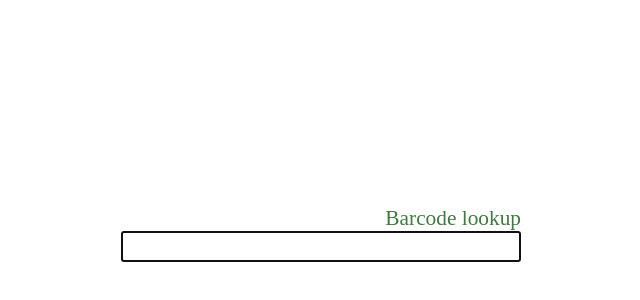
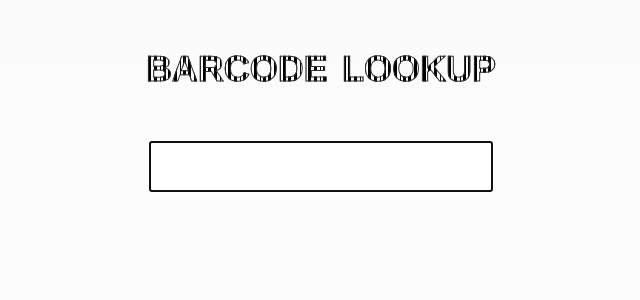
Before and after one commit to Dremora/barcode-lookup, a website: page index.html in a window 1280 px wide. Shown: the whole page, without its empty margins (319-959 px from the left). Drawn offline with nearby package versions, Linux system fonts and the light colour scheme.

Commit message:
Some work on the new page style

```diff
--- a/barcode.coffee
+++ b/barcode.coffee
@@ -186,7 +186,10 @@ barcodeUpdate = (params) ->
   barcode = new Barcode $('#barcode').val()
   if barcode.invalid?
     $('#results').hide()
-    $('#error').hide() if barcode.empty
+    if barcode.empty
+      $('#error').hide()
+    else
+      $('#error').show()
   else
     $('#error').hide()
     canvas = document.getElementById('canvas')
--- a/barcode.css
+++ b/barcode.css
@@ -1,14 +1,58 @@
+body, html {
+	padding: 0;
+	margin: 0;
+}
+
+body {
+	background: linear-gradient(#fbfbfb, #fdfdfd) 100%;
+	background-repeat: no-repeat;
+	height: 100%;
+	background-attachment: fixed;
+}
+
 #main
 {
-	width: 400px;
+	width: 500px;
 	font-size: 16pt;
 	color: #444;
-	height: 430px;
-	position: absolute;
-	top: 50%;
-	left: 50%;
-	margin-top: -215px;
-	margin-left: -200px;
+	/*height: 430px;*/
+	/*position: absolute;*/
+	/*top: 50%;*/
+	/*left: 50%;*/
+	/*margin-top: -215px;*/
+	margin: 0 auto;
+}
+
+h1 {
+	font-size: 3.2rem;
+	text-align: center;
+	/*text-shadow: 2px 2px rgba(0, 0, 0, 0.2);*/
+	font-family: Helvetica Neue;
+	color: rgba(0, 0, 0, 0);
+	text-transform: lowercase;
+	font-variant: small-caps;
+	background: -webkit-repeating-linear-gradient(
+		180deg,
+		black 0,
+		black 3px,
+		rgba(0, 0, 0, 0) 3px,
+		rgba(0, 0, 0, 0) 5px,
+		black 5px,
+		black 8px,
+		rgba(0, 0, 0, 0) 8px,
+		rgba(0, 0, 0, 0) 10px,
+		black 10px,
+		black 11px,
+		rgba(0, 0, 0, 0) 11px,
+		rgba(0, 0, 0, 0) 14px,
+		black 14px,
+		black 17px,
+		rgba(0, 0, 0, 0) 17px,
+		rgba(0, 0, 0, 0) 20px
+	);
+	background-repeat: repeat;
+	-webkit-text-stroke: 1px #333;
+	-webkit-background-clip: text;
 }
 
 p.inputbox
@@ -16,16 +60,15 @@ p.inputbox
 	text-align: right;
 }
 
-label
-{
-	color: #474;
-}
-
 #barcode
 {
-	font-size: 16pt;
+	font-size: 2rem;
 	display: block;
 	width: 100%;
+	margin-top: 3rem;
+	padding: 5px 10px;
+	width: 20rem;
+	margin: 3rem auto 0;
 }
 
 #results
@@ -48,7 +91,7 @@ label
 #results dl dt
 {
 	clear: left;
-	width: 200px;
+	width: 250px;
 	color: #555;
 	text-align: right;
 	display: block;
@@ -57,7 +100,7 @@ label
 #results dl dd
 {
 	padding-left: 10px;
-	width: 190px;
+	width: 240px;
 }
 
 #canonical
@@ -81,7 +124,7 @@ label
 
 #image-block
 {
-	margin-left: 20px;
+	margin-left: 70px;
 }
 
 #error
--- a/barcode.js
+++ b/barcode.js
@@ -359,6 +359,8 @@
       $('#results').hide();
       if (barcode.empty) {
         $('#error').hide();
+      } else {
+        $('#error').show();
       }
     } else {
       $('#error').hide();
--- a/barcodeCanvas.coffee
+++ b/barcodeCanvas.coffee
@@ -24,7 +24,7 @@
       ctx.fillStyle = 'black'
       ctx.fillText(block.digit, 0, lineHeight + fontSize);
     for bit in block.bits
-      ctx.fillStyle = if (bit == '1') then 'black' else 'white'
+      ctx.fillStyle = if (bit == '1') then 'black' else 'rgba(255, 255, 255, 0)'
       ctx.fillRect(0, 0, lineWidth, h)
       ctx.translate(lineWidth, 0)
 
--- a/barcodeCanvas.js
+++ b/barcodeCanvas.js
@@ -28,7 +28,7 @@
       _ref4 = block.bits;
       for (_j = 0, _len1 = _ref4.length; _j < _len1; _j++) {
         bit = _ref4[_j];
-        ctx.fillStyle = bit === '1' ? 'black' : 'white';
+        ctx.fillStyle = bit === '1' ? 'black' : 'rgba(255, 255, 255, 0)';
         ctx.fillRect(0, 0, lineWidth, h);
         ctx.translate(lineWidth, 0);
       }
--- a/index.html
+++ b/index.html
@@ -9,10 +9,10 @@
 <body>
 <div id="main">
 
+<h1>Barcode lookup</h1>
+
 <p class="inputbox">
-    <label>Barcode lookup
-    <input autofocus type="search" id="barcode" />
-    </label>
+    <input autofocus id="barcode" />
 </p>
 
 <div id="results">
@@ -26,7 +26,7 @@
 </div>
 
 <div id="error">
-    Barcode is incorrect.
+    10–13 digits, please.
 </div>
 
 </div>
```
Also changed, not shown: barcode-min.js.
